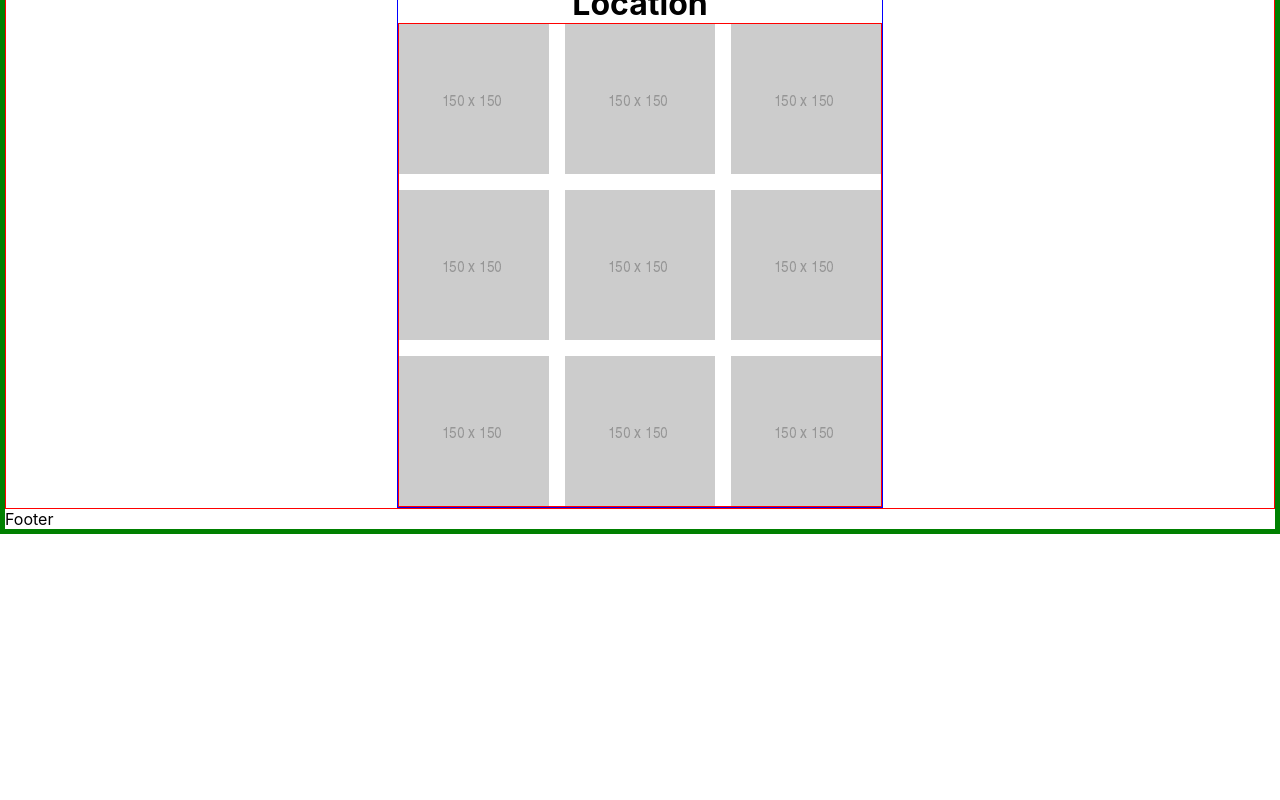
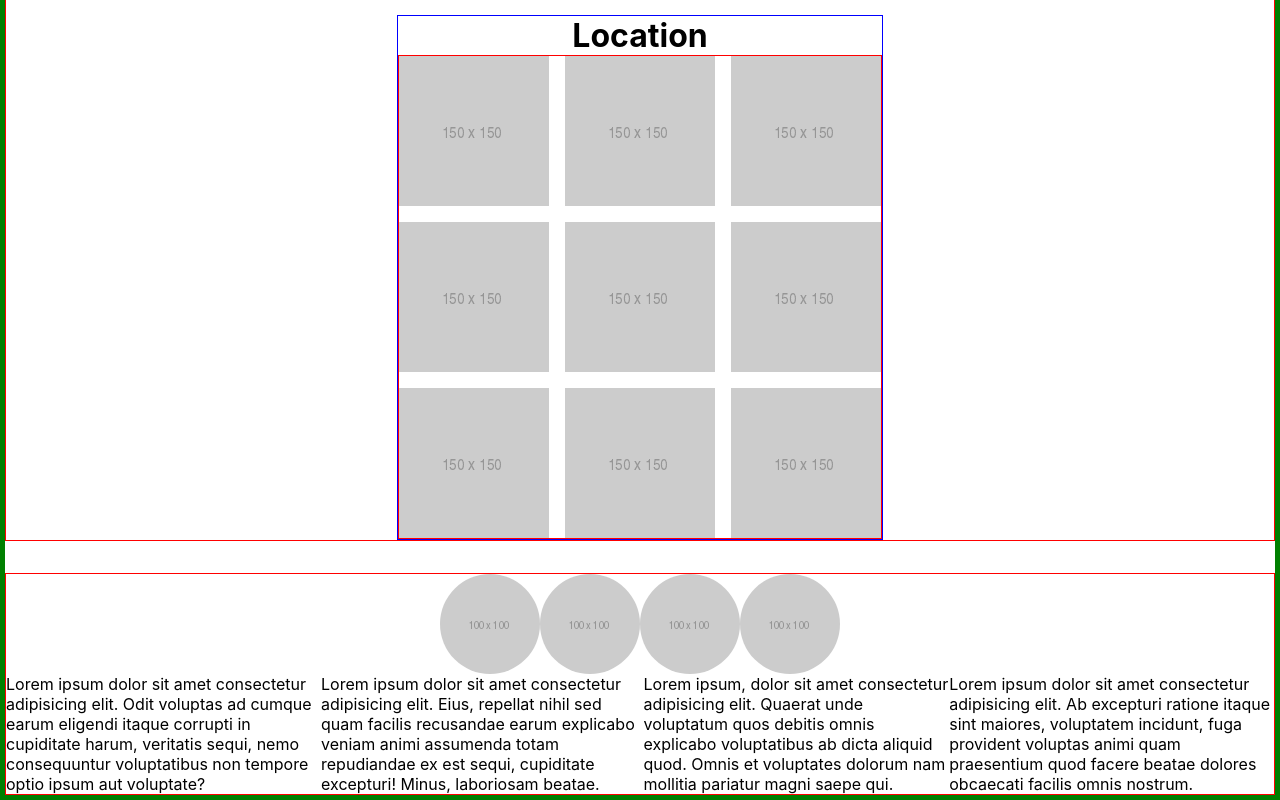
Before and after one commit to aliuwd927/basic-hp-app, a React (Create React App) app: page / in a window 1280 px wide. Shown: the part 544-1344 px from the top of the page. Before the commit the page ends 1078 px from the top, so only its background shows below. Built offline with nearby package versions, Linux system fonts and the light colour scheme.

Commit message:
completed footer section, added gap on App

```diff
--- a/src/App.css
+++ b/src/App.css
@@ -12,6 +12,9 @@ body {
 
 .App {
   border: 5px solid green;
+  display: flex;
+  flex-direction: column;
+  gap: 2rem;
 }
 
 .navBar_Container {
@@ -99,3 +102,25 @@ body {
   /*Added width so child can scale with parent*/
   width: 100%;
 }
+
+.footer_Container {
+  border: 1px solid red;
+}
+
+.socialMedia_Container {
+  display: flex;
+  flex-direction: row;
+  justify-content: center;
+  align-self: center;
+}
+
+.socialMedia_circle {
+  border-radius: 4rem;
+}
+
+.footMain_Content_Container {
+  display: flex;
+  flex-direction: row;
+  justify-content: center;
+  align-self: center;
+}
--- a/src/ItemBox.jsx
+++ b/src/ItemBox.jsx
@@ -4,7 +4,7 @@ function ItemBox(){
   const numOfBox = 9
   let displayArray = [];
     for(let i = 0; i < numOfBox; i++){
-       displayArray.push(<img  className ="placeHolder_Img"src={image150} alt="grey box"/>)
+       displayArray.push(<img  className ="placeHolder_Img"src={image150} alt="grey box" key={i}/>)
     }
   return (
     <div className="article_Sub_Container_Two">
--- a/src/footer.jsx
+++ b/src/footer.jsx
@@ -1,7 +1,11 @@
+import FooterHead from "./footerHeader";
+import FooterMain from "./footerMain";
+
 function FooterSection(){
   return (
     <div className = "footer_Container">
-      <footer>Footer</footer>
+     <FooterHead />
+     <FooterMain />
     </div>
   );
 }
--- /dev/null
+++ b/src/footerHeader.jsx
@@ -0,0 +1,18 @@
+import image100 from "./img/100.png";
+
+function FooterHead(){
+  const maxFour = 4;
+  const socialMediaBox = [];
+  for(let i = 0; i < maxFour; i++){
+    socialMediaBox.push(<img  className="socialMedia_circle"src={image100} alt="socialMediaBox" key={i}/>)
+  }
+  return (
+    <div className="footerHead_Container">
+      <div className="socialMedia_Container">
+        {socialMediaBox}
+      </div>
+    </div>
+  )
+}
+
+export default FooterHead;
--- /dev/null
+++ b/src/footerMain.jsx
@@ -0,0 +1,14 @@
+function FooterMain(){
+  return(
+    <div className="footMain_Container">
+      <div className="footMain_Content_Container">
+        <p className="footMain_Content_Text">Lorem ipsum dolor sit amet consectetur adipisicing elit. Odit voluptas ad cumque earum eligendi itaque corrupti in cupiditate harum, veritatis sequi, nemo consequuntur voluptatibus non tempore optio ipsum aut voluptate?</p>
+        <p className="footMain_Content_Text">Lorem ipsum dolor sit amet consectetur adipisicing elit. Eius, repellat nihil sed quam facilis recusandae earum explicabo veniam animi assumenda totam repudiandae ex est sequi, cupiditate excepturi! Minus, laboriosam beatae.</p>
+        <p className="footMain_Content_Text">Lorem ipsum, dolor sit amet consectetur adipisicing elit. Quaerat unde voluptatum quos debitis omnis explicabo voluptatibus ab dicta aliquid quod. Omnis et voluptates dolorum nam mollitia pariatur magni saepe qui.</p>
+        <p className="footMain_Content_Text">Lorem ipsum dolor sit amet consectetur adipisicing elit. Ab excepturi ratione itaque sint maiores, voluptatem incidunt, fuga provident voluptas animi quam praesentium quod facere beatae dolores obcaecati facilis omnis nostrum.</p>
+      </div>
+    </div>
+  )
+}
+
+export default FooterMain;
```
Also changed, not shown: src/img/100.png (added).
